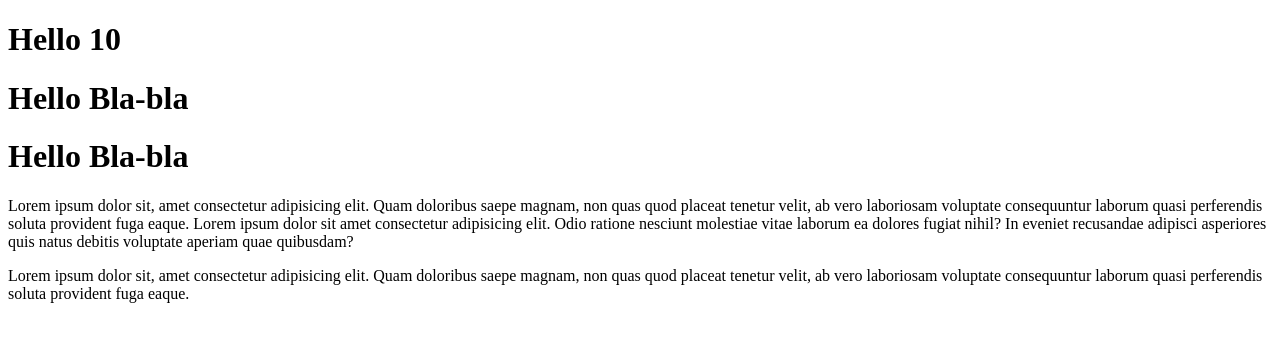
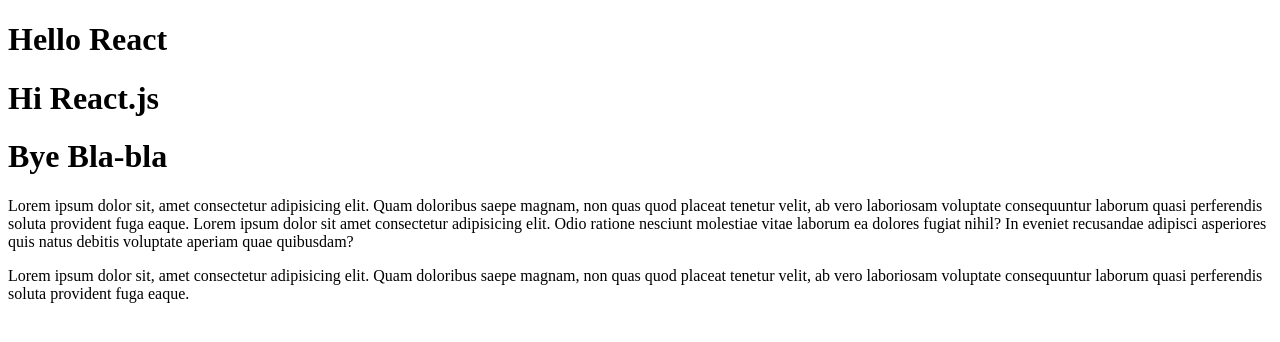
Before and after one commit to Genu4/phone-shop, a React (Create React App) app: page / in a window 1280 px wide. Shown: the top 342 px of the page. Built offline with nearby package versions, Linux system fonts and the light colour scheme.

Commit message:
change title

```diff
--- a/src/index.tsx
+++ b/src/index.tsx
@@ -12,12 +12,13 @@
 
 //Component повертають зовнішній вигляд. назва з великої!
 type TitleProps = {
-    title: string | number
+    text: string
+    title: string
 }
 
 
 const Title = (props: TitleProps) => {
-    return <h1>Hello {props.title}</h1>
+    return <h1>{props.text} {props.title}</h1>
 }
 const Content = () => {
     return (
@@ -45,9 +46,9 @@
 const App = () => {
     return (
         <React.Fragment>
-            <Title title={10} />
-            <Title title="Bla-bla" />
-            <Title title="Bla-bla" />
+            <Title text="Hello" title="React" />
+            <Title text="Hi" title="React.js" />
+            <Title text="Bye" title="Bla-bla" />
             <Content />
         </React.Fragment>
     )
```
